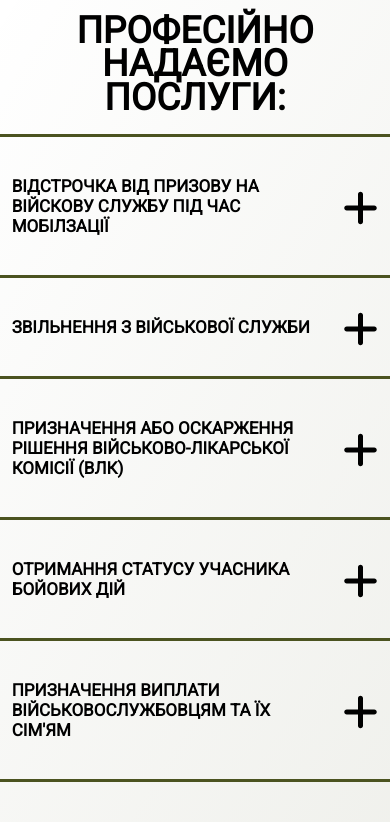
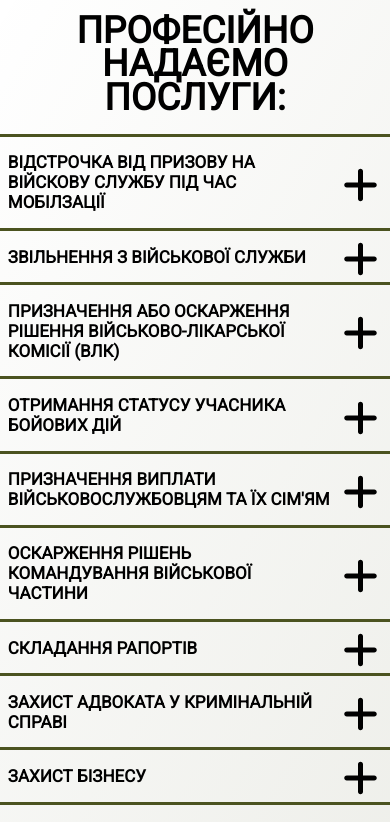
Before and after one commit to N1k1taN/Newnew, a Next.js app: page / in a window 390 px wide. Shown: the part 920-1742 px from the top of the page. Built offline with nearby package versions, Linux system fonts and the light colour scheme.

Commit message:
dasdasdsadadasda

```diff
--- a/src/components/callpage.js
+++ b/src/components/callpage.js
@@ -17,7 +17,7 @@ const OpenMenuButton = () => {
     // Set a 20-second timer to open the form automatically
     timerRef.current = setTimeout(() => {
       setIsMenuOpen(true);
-    }, 10000);
+    }, 15000);
 
     return () => clearTimeout(timerRef.current);
   }, []);
--- a/src/styles/App.css
+++ b/src/styles/App.css
@@ -1055,7 +1055,9 @@ font-size: 16px;    }
 
 
   @media all and (max-width:500px){
-
+.Ownerb{
+  background-size: cover;
+}
     .info{
       width: 90%;
     }
@@ -1180,8 +1182,9 @@ font-size: 30px;
         top: 9%;
       }
       .AccordionTrigger>div{
-        padding-top: 10%;
-        padding-bottom: 10%;
+        padding-top: 4%;
+        padding-bottom: 4%;
+        padding-left: 2%;
       }
       .documents>h2{
         font-size: 30;
```
